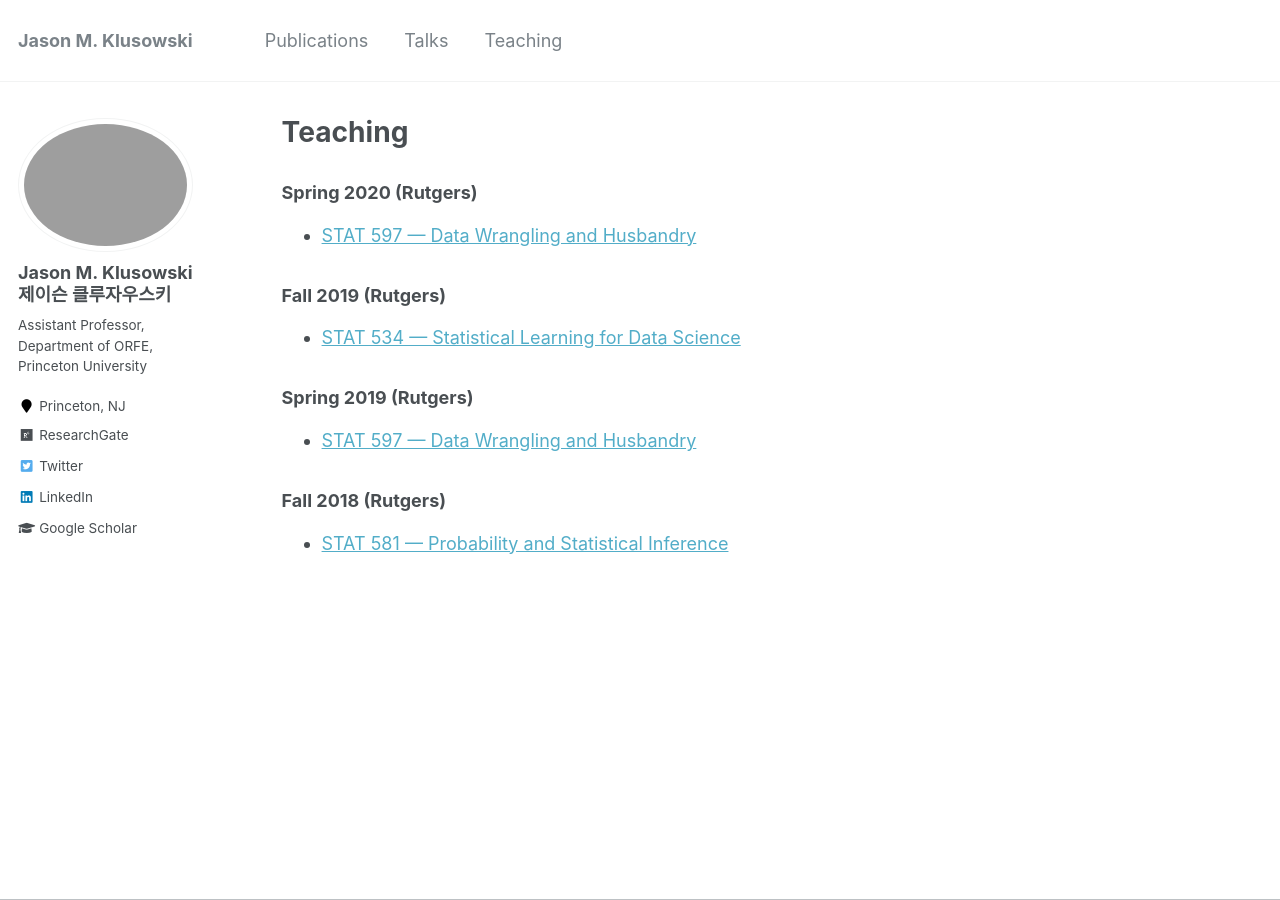
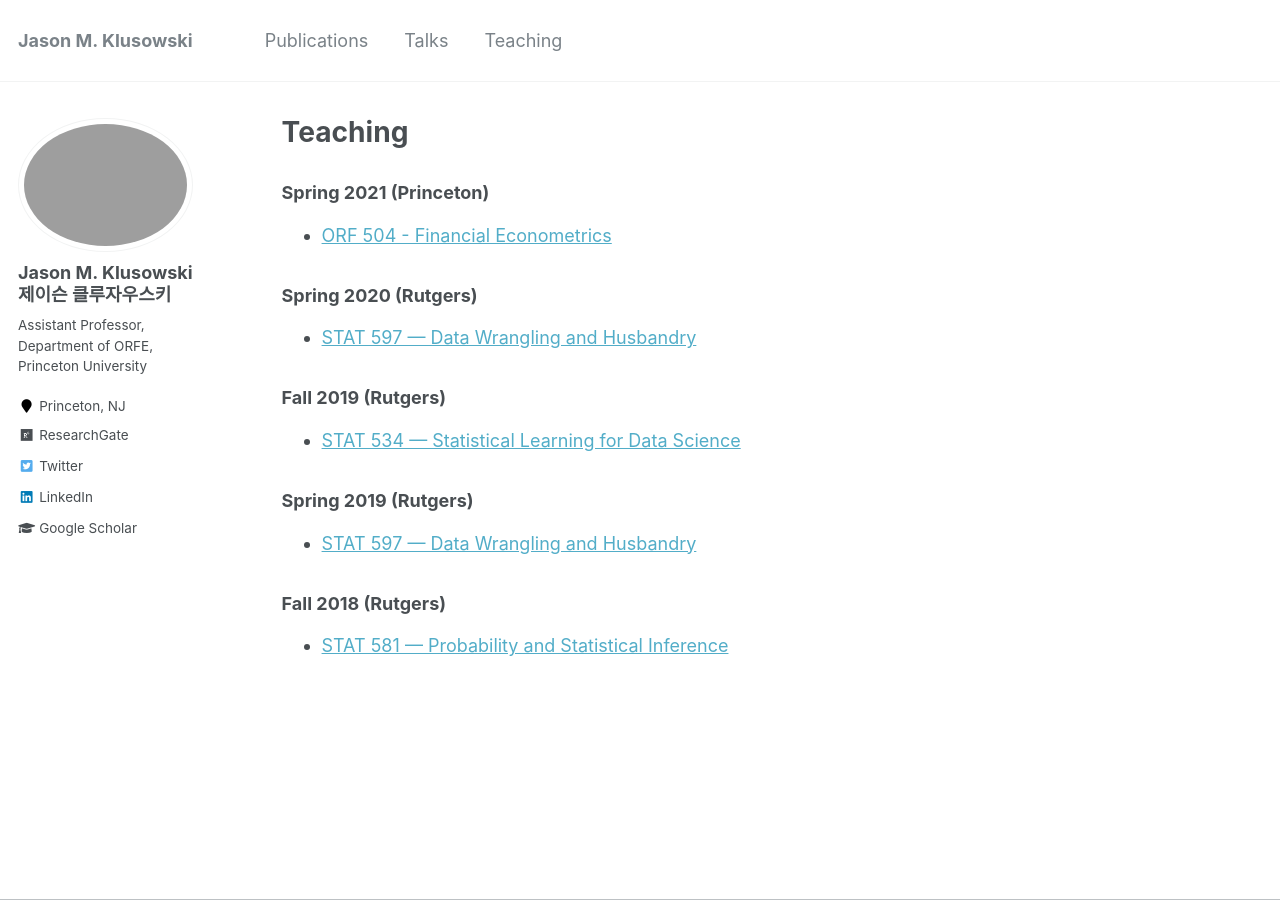
Before and after one commit to jasonklusowski/jasonklusowski.github.io, a Jekyll site: the page built from _pages/teaching.md, in a window 1280 px wide. Built offline with Jekyll 4.4.1, drawn with Linux system fonts in a browser that asks for light colours.

Commit message:
Update teaching.md

```diff
--- a/_pages/teaching.md
+++ b/_pages/teaching.md
@@ -4,6 +4,10 @@ title: "Teaching"
 permalink: /teaching/
 author_profile: true
 ---
+
+### Spring 2021 (Princeton)
+
+* [ORF 504 - Financial Econometrics](https://gradschool.princeton.edu/academics/fields-study/operations-research-and-financial-engineering)
 
 ### Spring 2020 (Rutgers)
 
```
